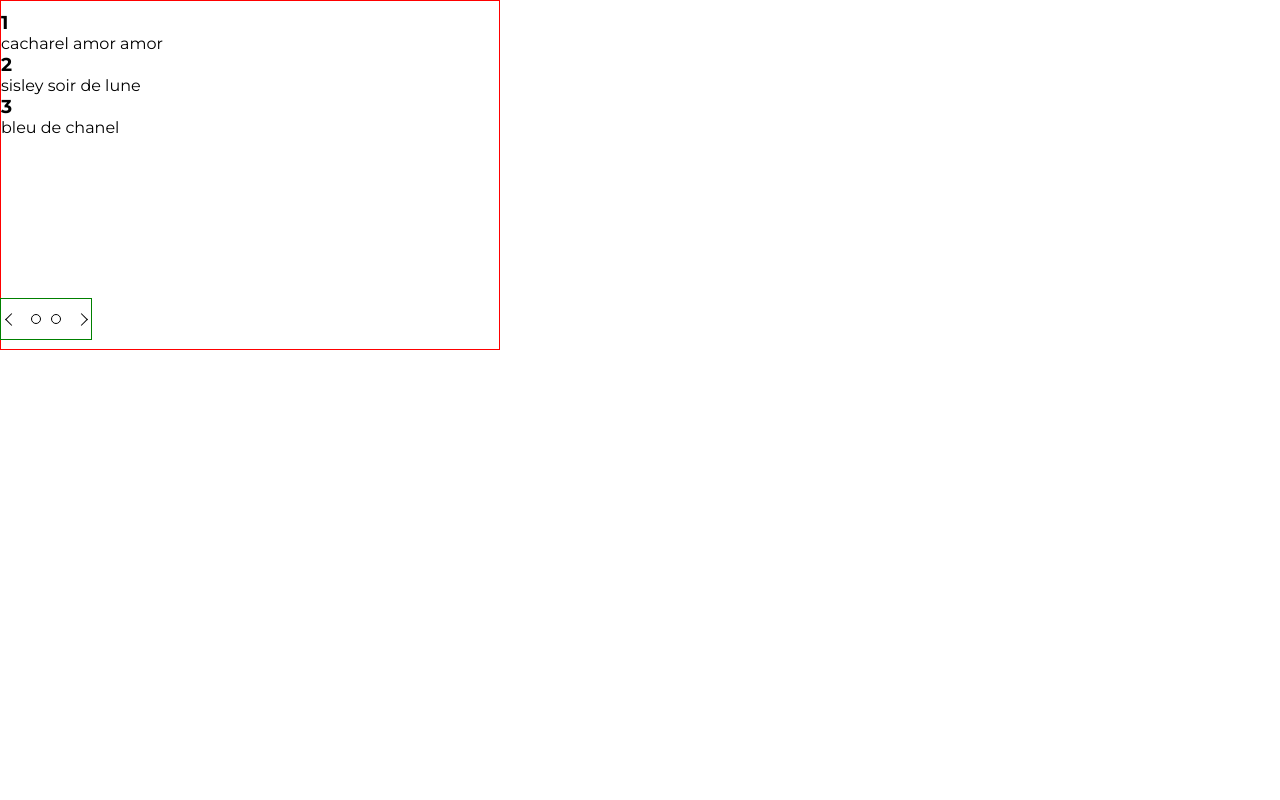
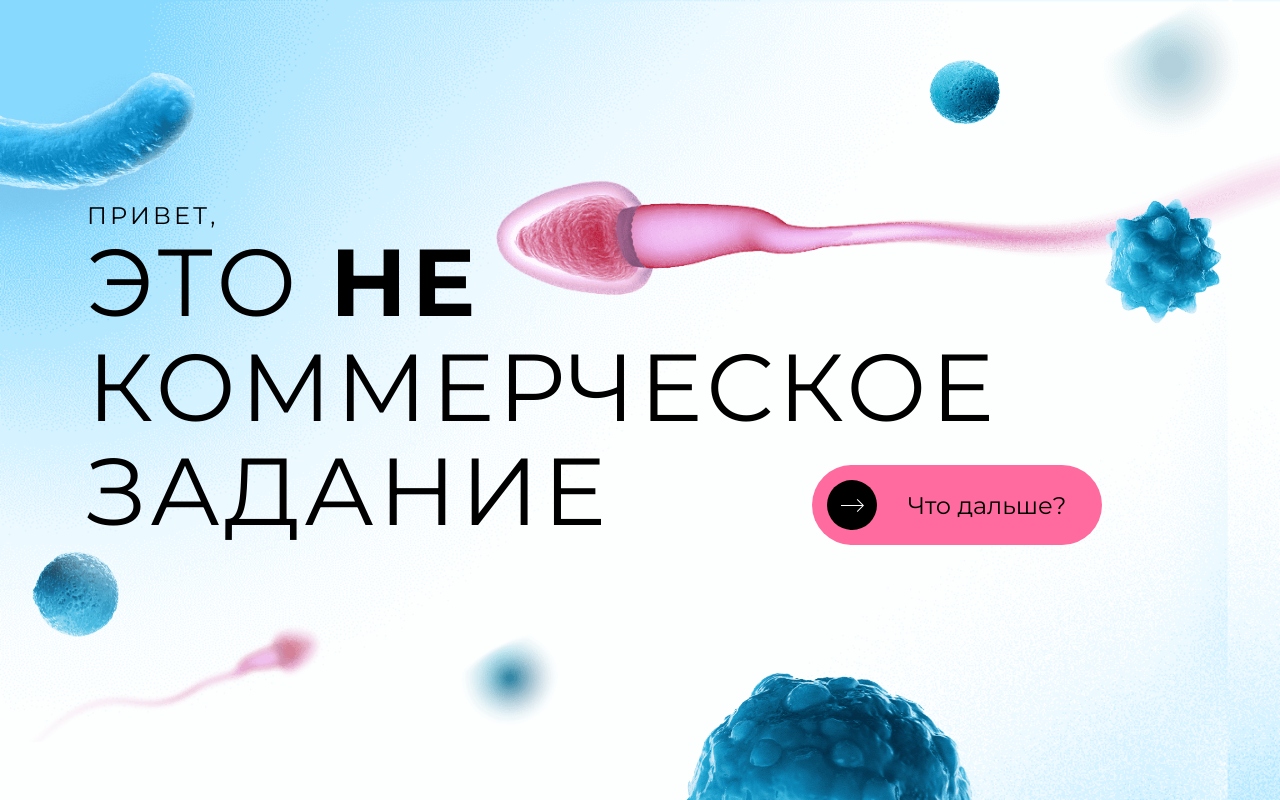
Before and after one commit to ScarSymmetry/onpoint-rite-of-passage, a React (Create React App) app: page / in a window 1280 px wide. Built offline with nearby package versions, Linux system fonts and the light colour scheme; the HTML template or start-up script is replaced by a standard one.

Commit message:
add swipe gestures logic

```diff
--- a/src/App.js
+++ b/src/App.js
@@ -7,16 +7,16 @@
 
 import './index.css';
 function App() {
-  const isOpen = true;
+  const isOpen = false;
   return (
     <>
-      {/* <SlidesWrapper> */}
-      {/* <PageOne />
-        <PageTwo /> */}
-      {/* <PageThree />
+      <SlidesWrapper>
+        <PageOne />
+        <PageTwo />
+        <PageThree />
       </SlidesWrapper>
-      <Modal modalOpen={isOpen} /> */}
-      <Pagination />
+      <Modal modalOpen={isOpen} />
+      {/* <Pagination /> */}
     </>
   );
 }
--- a/src/components/PageOne/PageOne.module.css
+++ b/src/components/PageOne/PageOne.module.css
@@ -1,6 +1,6 @@
 .grid {
   position: relative;
-  height: 100vh;
+  height: 100%;
   min-width: 100vw;
   display: grid;
   grid-template-columns: 6.8vw 1fr 1.5fr 2.2fr 4.45vw;
--- a/src/components/PageThree/PageThree.module.css
+++ b/src/components/PageThree/PageThree.module.css
@@ -1,5 +1,5 @@
 .grid {
-  height: 100vh;
+  height: 100%;
   min-width: 100vw;
   display: grid;
   grid-template-columns: 6.8vw 1fr 2fr 1fr 4.45vw;
--- a/src/components/PageTwo/PageTwo.module.css
+++ b/src/components/PageTwo/PageTwo.module.css
@@ -1,6 +1,6 @@
 .grid {
   position: relative;
-  height: 100vh;
+  height: 100%;
   min-width: 100vw;
   display: grid;
   grid-template-columns: 6.8vw 1fr 1.5fr 2.2fr 4.45vw;
--- a/src/components/Pagination/Pagination.js
+++ b/src/components/Pagination/Pagination.js
@@ -20,7 +20,7 @@
 
   const bulletAmount = data.length / itemsPerPage;
 
-  const mappedBullets = Array.from({ length: bulletAmount }).map((_, i) => i);
+  const mappedBullets = Array.from({ length: bulletAmount }).map((_, i) => i); //Dynamically changed bullet amount
 
   return (
     <section className={styles.container}>
--- a/src/components/SlidesWrapper/SlidesWrapper.js
+++ b/src/components/SlidesWrapper/SlidesWrapper.js
@@ -1,9 +1,63 @@
-import { Children } from 'react';
+import { useRef, useState, useEffect } from 'react';
 import styles from './SlidesWrapper.module.css';
 const SlidesWrapper = ({ children }) => {
+  const sliderRef = useRef(null);
+  const containerRef = useRef(null);
+  const [offset, setOffset] = useState(0);
+  const [startX, setStartX] = useState(0);
+  const [startY, setStartY] = useState(0);
+  const [slidesWidth, setSlidesWidth] = useState(null);
+
+  useEffect(() => {
+    //getting the width of slides
+    const containerWidth =
+      containerRef.current.scrollWidth - containerRef.current.offsetWidth;
+    setSlidesWidth(containerWidth);
+  }, []);
+
+  const handleTouchStart = (e) => {
+    const firstTouchX = e.changedTouches[0].clientX;
+    const firstTouchY = e.changedTouches[0].clientY;
+    setStartX(firstTouchX);
+    setStartY(firstTouchY);
+    console.log(firstTouchX, firstTouchY);
+  };
+  const handleTouchEnd = (e) => {
+    const lastTouchX = e.changedTouches[0].clientX;
+    const lastTouchY = e.changedTouches[0].clientY;
+    let deltaX = lastTouchX - startX;
+    let deltaY = lastTouchY - startY;
+
+    if (Math.abs(deltaX) > Math.abs(deltaY) && deltaX > 32) onSwipeRight();
+    if (Math.abs(deltaX) > Math.abs(deltaY) && deltaX < -32) onSwipeLeft();
+  };
+
+  const onSwipeLeft = () => {
+    setOffset((currentOffset) => {
+      const newOffset = currentOffset - 1024;
+      const maxOffset = -slidesWidth;
+      return Math.max(newOffset, maxOffset);
+    });
+  };
+
+  const onSwipeRight = () => {
+    setOffset((currentOffset) => {
+      const newOffset = currentOffset + 1024;
+      return Math.min(newOffset, 0);
+    });
+  };
+
   return (
-    <div className={styles.container}>
-      <div className={styles.slider}>{children}</div>
+    <div ref={containerRef} className={styles.container}>
+      <div
+        ref={sliderRef}
+        style={{ transform: `translateX(${offset}px)` }}
+        className={styles.slider}
+        onTouchStart={handleTouchStart}
+        onTouchEnd={handleTouchEnd}
+      >
+        {children}
+      </div>
     </div>
   );
 };
--- a/src/components/SlidesWrapper/SlidesWrapper.module.css
+++ b/src/components/SlidesWrapper/SlidesWrapper.module.css
@@ -2,14 +2,16 @@
   width: 100vw;
   height: 100vh;
   display: flex;
+
   scroll-snap-type: x mandatory;
   -webkit-overflow-scrolling: touch;
   scroll-behavior: smooth;
-  overflow-x: scroll;
-  overflow-y: hidden;
+  overflow: hidden;
 }
 
 .slider {
+  min-width: fit-content;
+  height: 100%;
   display: flex;
   transition: transform 550ms ease-out;
 }
```
